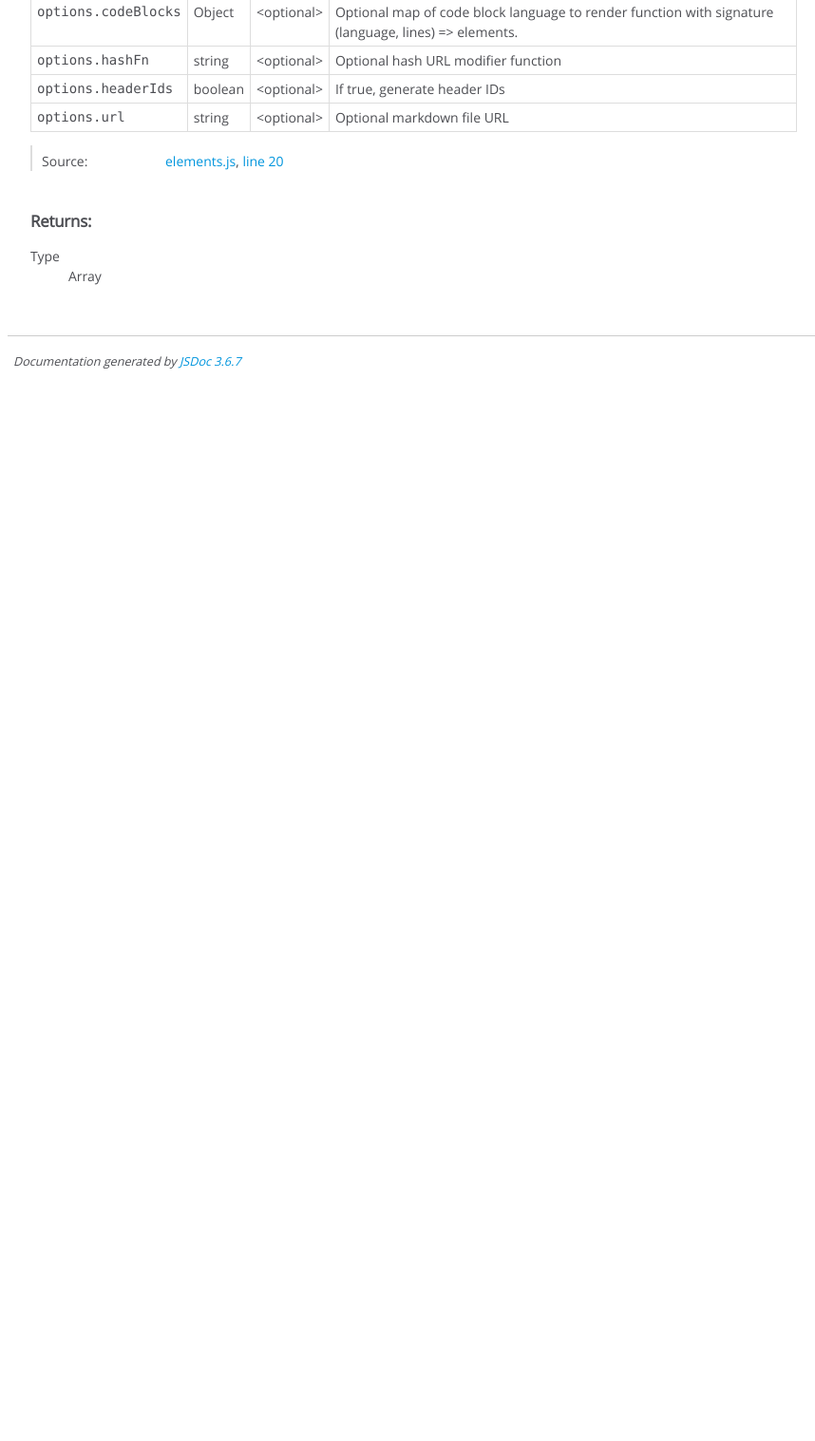
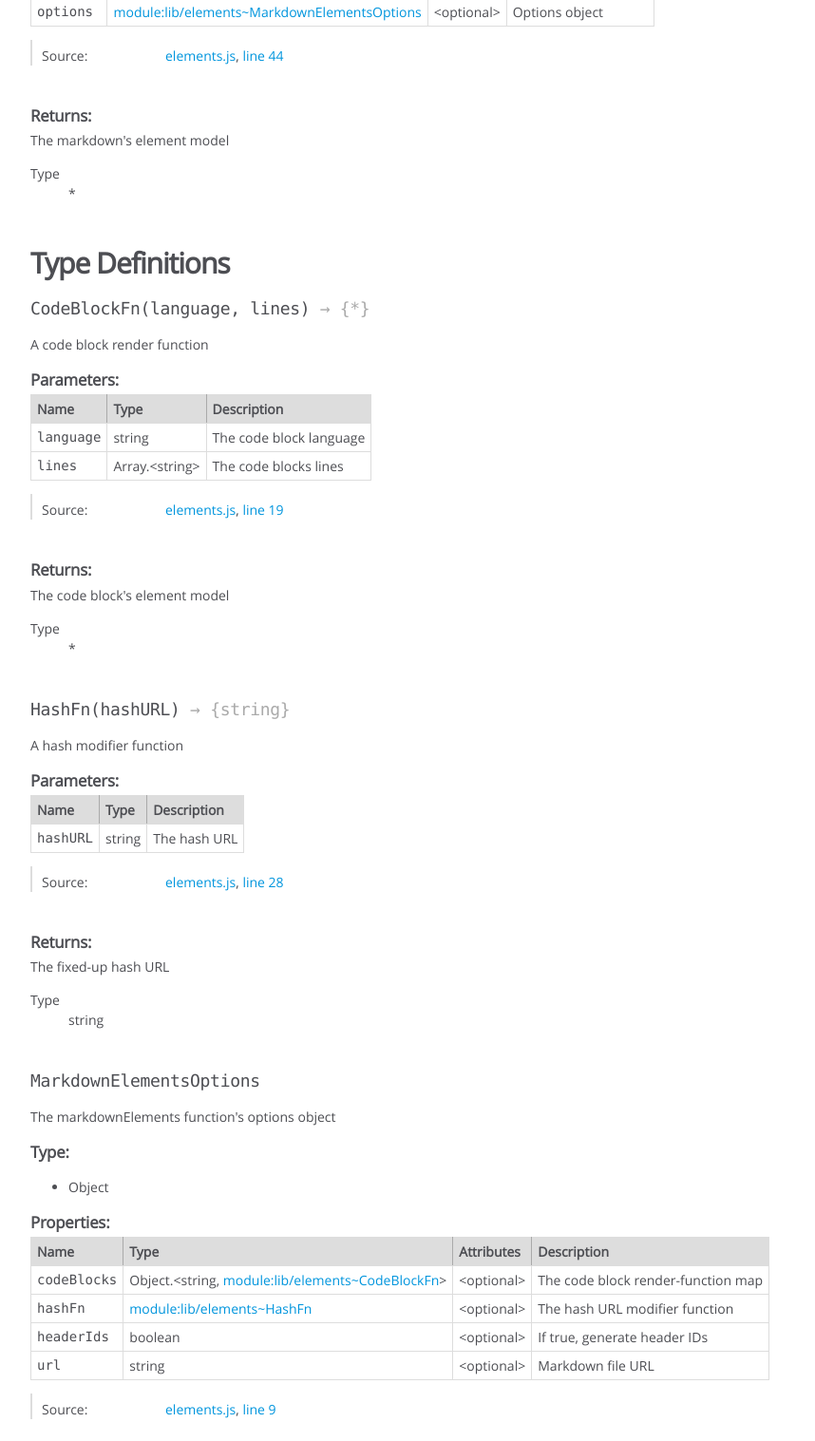
Before and after one commit to craigahobbs/markdown-model, a plain HTML site: page module-lib_elements.html in a window 1280 px wide. Shown: the part 1083-2600 px from the top of the page at 95% size, without its empty margins (0-858 px from the left). Before the commit the page ends 1488 px from the top, so only its background shows below. Drawn offline with Linux system fonts and the light colour scheme.

Commit message:
markdown-model 1.3.3

```diff
--- a/module-lib_elements.html
+++ b/module-lib_elements.html
@@ -165,7 +165,7 @@
 
     <dt class="tag-source">Source:</dt>
     <dd class="tag-source"><ul class="dummy"><li>
-        <a href="elements.js.html">elements.js</a>, <a href="elements.js.html#line201">line 201</a>
+        <a href="elements.js.html">elements.js</a>, <a href="elements.js.html#line225">line 225</a>
     </li></ul></dd>
 
 
@@ -320,7 +320,7 @@
 
     <dt class="tag-source">Source:</dt>
     <dd class="tag-source"><ul class="dummy"><li>
-        <a href="elements.js.html">elements.js</a>, <a href="elements.js.html#line188">line 188</a>
+        <a href="elements.js.html">elements.js</a>, <a href="elements.js.html#line212">line 212</a>
     </li></ul></dd>
 
 
@@ -374,7 +374,7 @@
 
 
 
-    <h4 class="name" id=".markdownElements"><span class="type-signature">(static) </span>markdownElements<span class="signature">(markdown)</span><span class="type-signature"> &rarr; {Array}</span></h4>
+    <h4 class="name" id=".markdownElements"><span class="type-signature">(static) </span>markdownElements<span class="signature">(markdown, options<span class="signature-attributes">opt</span>)</span><span class="type-signature"> &rarr; {*}</span></h4>
 
 
 
@@ -451,13 +451,13 @@
 
         <tr>
 
-                <td class="name"><code>options.codeBlocks</code></td>
+                <td class="name"><code>options</code></td>
 
 
             <td class="type">
 
 
-<span class="param-type">Object</span>
+<span class="param-type"><a href="module-lib_elements.html#~MarkdownElementsOptions">module:lib/elements~MarkdownElementsOptions</a></span>
 
 
 
@@ -477,107 +477,7 @@
 
 
 
-            <td class="description last">Optional map of code block language to render function with signature
-    (language, lines) => elements.</td>
-        </tr>
-
-
-
-        <tr>
-
-                <td class="name"><code>options.hashFn</code></td>
-
-
-            <td class="type">
-
-
-<span class="param-type">string</span>
-
-
-
-            </td>
-
-
-                <td class="attributes">
-
-                    &lt;optional><br>
-
-
-
-
-
-                </td>
-
-
-
-
-            <td class="description last">Optional hash URL modifier function</td>
-        </tr>
-
-
-
-        <tr>
-
-                <td class="name"><code>options.headerIds</code></td>
-
-
-            <td class="type">
-
-
-<span class="param-type">boolean</span>
-
-
-
-            </td>
-
-
-                <td class="attributes">
-
-                    &lt;optional><br>
-
-
-
-
-
-                </td>
-
-
-
-
-            <td class="description last">If true, generate header IDs</td>
-        </tr>
-
-
-
-        <tr>
-
-                <td class="name"><code>options.url</code></td>
-
-
-            <td class="type">
-
-
-<span class="param-type">string</span>
-
-
-
-            </td>
-
-
-                <td class="attributes">
-
-                    &lt;optional><br>
-
-
-
-
-
-                </td>
-
-
-
-
-            <td class="description last">Optional markdown file URL</td>
+            <td class="description last">Options object</td>
         </tr>
 
 
@@ -618,7 +518,7 @@
 
     <dt class="tag-source">Source:</dt>
     <dd class="tag-source"><ul class="dummy"><li>
-        <a href="elements.js.html">elements.js</a>, <a href="elements.js.html#line20">line 20</a>
+        <a href="elements.js.html">elements.js</a>, <a href="elements.js.html#line44">line 44</a>
     </li></ul></dd>
 
 
@@ -646,6 +546,10 @@
 <h5>Returns:</h5>
 
 
+<div class="param-desc">
+    The markdown's element model
+</div>
+
 
 
 <dl>
@@ -654,7 +558,7 @@
     </dt>
     <dd>
 
-<span class="param-type">Array</span>
+<span class="param-type">*</span>
 
 
     </dd>
@@ -662,6 +566,578 @@
 
 
 
+
+
+
+
+
+
+
+
+        <h3 class="subsection-title">Type Definitions</h3>
+
+
+
+
+
+
+
+    <h4 class="name" id="~CodeBlockFn"><span class="type-signature"></span>CodeBlockFn<span class="signature">(language, lines)</span><span class="type-signature"> &rarr; {*}</span></h4>
+
+
+
+
+
+
+<div class="description">
+    A code block render function
+</div>
+
+
+
+
+
+
+
+
+
+    <h5>Parameters:</h5>
+
+
+<table class="params">
+    <thead>
+    <tr>
+
+        <th>Name</th>
+
+
+        <th>Type</th>
+
+
+
+
+
+        <th class="last">Description</th>
+    </tr>
+    </thead>
+
+    <tbody>
+
+
+        <tr>
+
+                <td class="name"><code>language</code></td>
+
+
+            <td class="type">
+
+
+<span class="param-type">string</span>
+
+
+
+            </td>
+
+
+
+
+
+            <td class="description last">The code block language</td>
+        </tr>
+
+
+
+        <tr>
+
+                <td class="name"><code>lines</code></td>
+
+
+            <td class="type">
+
+
+<span class="param-type">Array.&lt;string></span>
+
+
+
+            </td>
+
+
+
+
+
+            <td class="description last">The code blocks lines</td>
+        </tr>
+
+
+    </tbody>
+</table>
+
+
+
+
+
+
+<dl class="details">
+
+
+
+
+
+
+
+
+
+
+
+
+
+
+
+
+
+
+
+
+
+
+
+
+
+
+    <dt class="tag-source">Source:</dt>
+    <dd class="tag-source"><ul class="dummy"><li>
+        <a href="elements.js.html">elements.js</a>, <a href="elements.js.html#line19">line 19</a>
+    </li></ul></dd>
+
+
+
+
+
+
+
+</dl>
+
+
+
+
+
+
+
+
+
+
+
+
+
+
+
+<h5>Returns:</h5>
+
+
+<div class="param-desc">
+    The code block's element model
+</div>
+
+
+
+<dl>
+    <dt>
+        Type
+    </dt>
+    <dd>
+
+<span class="param-type">*</span>
+
+
+    </dd>
+</dl>
+
+
+
+
+
+
+
+
+
+
+
+
+
+    <h4 class="name" id="~HashFn"><span class="type-signature"></span>HashFn<span class="signature">(hashURL)</span><span class="type-signature"> &rarr; {string}</span></h4>
+
+
+
+
+
+
+<div class="description">
+    A hash modifier function
+</div>
+
+
+
+
+
+
+
+
+
+    <h5>Parameters:</h5>
+
+
+<table class="params">
+    <thead>
+    <tr>
+
+        <th>Name</th>
+
+
+        <th>Type</th>
+
+
+
+
+
+        <th class="last">Description</th>
+    </tr>
+    </thead>
+
+    <tbody>
+
+
+        <tr>
+
+                <td class="name"><code>hashURL</code></td>
+
+
+            <td class="type">
+
+
+<span class="param-type">string</span>
+
+
+
+            </td>
+
+
+
+
+
+            <td class="description last">The hash URL</td>
+        </tr>
+
+
+    </tbody>
+</table>
+
+
+
+
+
+
+<dl class="details">
+
+
+
+
+
+
+
+
+
+
+
+
+
+
+
+
+
+
+
+
+
+
+
+
+
+
+    <dt class="tag-source">Source:</dt>
+    <dd class="tag-source"><ul class="dummy"><li>
+        <a href="elements.js.html">elements.js</a>, <a href="elements.js.html#line28">line 28</a>
+    </li></ul></dd>
+
+
+
+
+
+
+
+</dl>
+
+
+
+
+
+
+
+
+
+
+
+
+
+
+
+<h5>Returns:</h5>
+
+
+<div class="param-desc">
+    The fixed-up hash URL
+</div>
+
+
+
+<dl>
+    <dt>
+        Type
+    </dt>
+    <dd>
+
+<span class="param-type">string</span>
+
+
+    </dd>
+</dl>
+
+
+
+
+
+
+
+
+
+<h4 class="name" id="~MarkdownElementsOptions">MarkdownElementsOptions</h4>
+
+
+
+
+<div class="description">
+    The markdownElements function's options object
+</div>
+
+
+
+    <h5>Type:</h5>
+    <ul>
+        <li>
+
+<span class="param-type">Object</span>
+
+
+        </li>
+    </ul>
+
+
+
+
+
+    <h5 class="subsection-title">Properties:</h5>
+
+
+
+<table class="props">
+    <thead>
+    <tr>
+
+        <th>Name</th>
+
+
+        <th>Type</th>
+
+
+        <th>Attributes</th>
+
+
+
+
+        <th class="last">Description</th>
+    </tr>
+    </thead>
+
+    <tbody>
+
+
+        <tr>
+
+                <td class="name"><code>codeBlocks</code></td>
+
+
+            <td class="type">
+
+
+<span class="param-type">Object.&lt;string, <a href="module-lib_elements.html#~CodeBlockFn">module:lib/elements~CodeBlockFn</a>></span>
+
+
+
+            </td>
+
+
+                <td class="attributes">
+
+                    &lt;optional><br>
+
+
+
+                </td>
+
+
+
+
+            <td class="description last">The code block render-function map</td>
+        </tr>
+
+
+
+        <tr>
+
+                <td class="name"><code>hashFn</code></td>
+
+
+            <td class="type">
+
+
+<span class="param-type"><a href="module-lib_elements.html#~HashFn">module:lib/elements~HashFn</a></span>
+
+
+
+            </td>
+
+
+                <td class="attributes">
+
+                    &lt;optional><br>
+
+
+
+                </td>
+
+
+
+
+            <td class="description last">The hash URL modifier function</td>
+        </tr>
+
+
+
+        <tr>
+
+                <td class="name"><code>headerIds</code></td>
+
+
+            <td class="type">
+
+
+<span class="param-type">boolean</span>
+
+
+
+            </td>
+
+
+                <td class="attributes">
+
+                    &lt;optional><br>
+
+
+
+                </td>
+
+
+
+
+            <td class="description last">If true, generate header IDs</td>
+        </tr>
+
+
+
+        <tr>
+
+                <td class="name"><code>url</code></td>
+
+
+            <td class="type">
+
+
+<span class="param-type">string</span>
+
+
+
+            </td>
+
+
+                <td class="attributes">
+
+                    &lt;optional><br>
+
+
+
+                </td>
+
+
+
+
+            <td class="description last">Markdown file URL</td>
+        </tr>
+
+
+    </tbody>
+</table>
+
+
+
+
+<dl class="details">
+
+
+
+
+
+
+
+
+
+
+
+
+
+
+
+
+
+
+
+
+
+
+
+
+
+
+    <dt class="tag-source">Source:</dt>
+    <dd class="tag-source"><ul class="dummy"><li>
+        <a href="elements.js.html">elements.js</a>, <a href="elements.js.html#line9">line 9</a>
+    </li></ul></dd>
+
+
+
+
+
+
+
+</dl>
 
 
 
```
Also changed, not shown: elements.js.html (+30 -6 lines).
